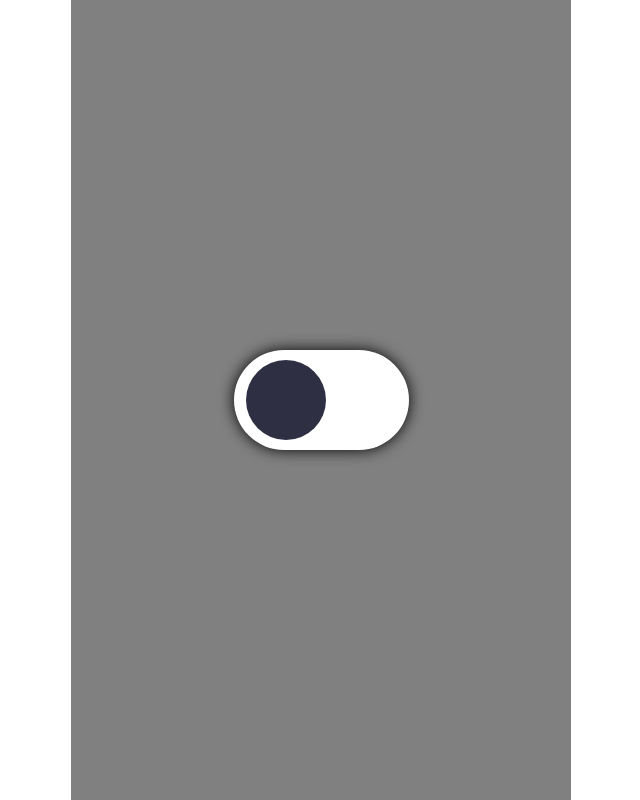
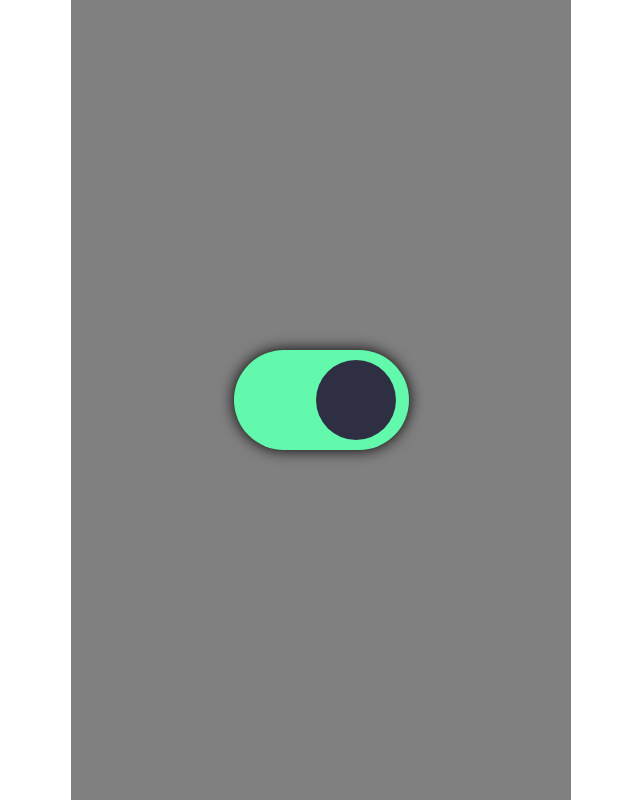
Before and after one commit to danydin/checkbox-input, a plain HTML site: page index.html in a window 1280 px wide. Both pictures are taken after a click on the checkbox 640 px from the left and 400 px from the top of the page. Shown: the whole page, without its empty margins (319-959 px from the left). Drawn offline with Linux system fonts and the light colour scheme.

Commit message:
completed checkbox input styling

```diff
--- a/style.css
+++ b/style.css
@@ -21,8 +21,8 @@ input[type="checkbox"]{
     width: 175px;
     background-color: white;
     border-radius: 5rem;
+    box-shadow: 0 0 15px black;
     transition: background-color .2s;
-    box-shadow: 0 0 15px black;
 }
 
 input[type="checkbox"]::after {
@@ -37,3 +37,13 @@ input[type="checkbox"]::after {
     background-color: rgb(47,47,68);
     transition: left .2s;
 }
+
+
+input[type="checkbox"]:checked{
+    background-color: rgb(98,249,173);
+
+}
+
+input[type="checkbox"]:checked::after{
+    left: 70%;
+}
```
